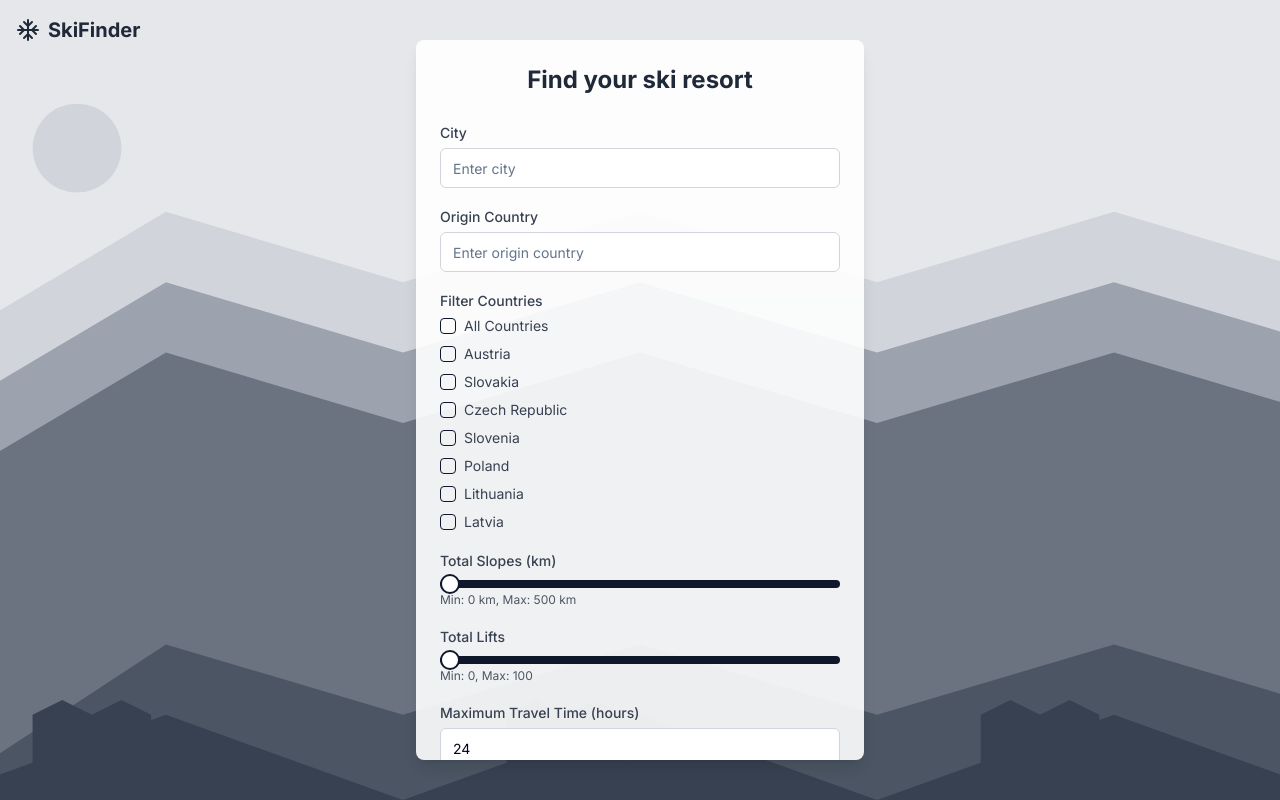
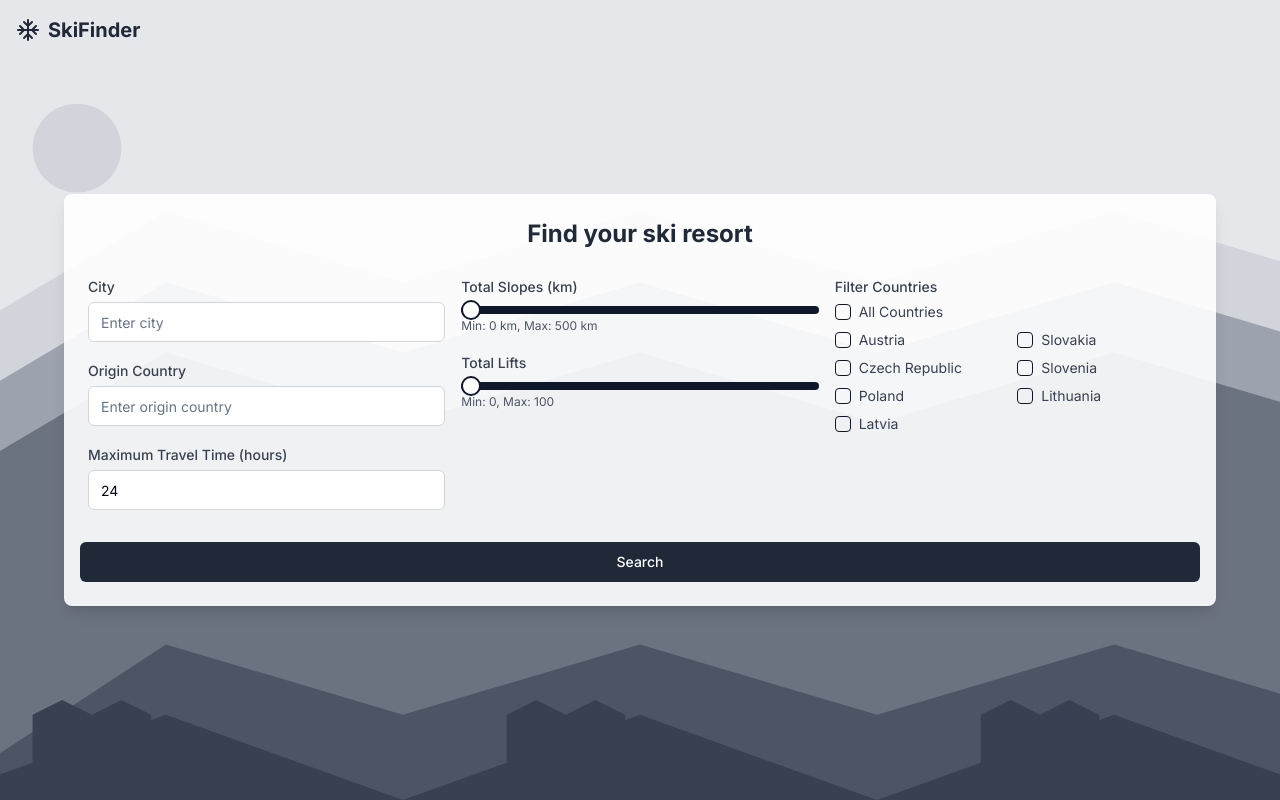
Before and after one commit to olekblok/ski-finder-frontend, a Next.js app: page / in a window 1280 px wide. Built offline with nearby package versions, Linux system fonts and the light colour scheme.

Commit message:
ADD loading bar and repair the menu

```diff
--- /dev/null
+++ b/components/loading-overlay.tsx
@@ -0,0 +1,11 @@
+export function LoadingOverlay() {
+    return (
+      <div className="fixed inset-0 bg-[url('/mountains-bg.jpg')] bg-cover bg-center flex items-center justify-center z-50">
+        <div className="absolute inset-0 bg-black bg-opacity-70"></div>
+        <div className="bg-white bg-opacity-90 p-8 rounded-lg shadow-xl text-center relative z-10">
+          <div className="w-16 h-16 border-t-4 border-blue-500 border-solid rounded-full animate-spin mx-auto mb-4"></div>
+          <p className="text-2xl font-semibold text-gray-800">Finding the best ski resorts</p>
+        </div>
+      </div>
+    )
+  }
--- a/components/ski-resort-filter.tsx
+++ b/components/ski-resort-filter.tsx
@@ -7,6 +7,7 @@ import { Button } from "@/components/ui/button"
 import { Input } from "@/components/ui/input"
 import { Label } from "@/components/ui/label"
 import { Checkbox } from "@/components/ui/checkbox"
+import { LoadingOverlay } from './loading-overlay'
 import { MountainBackground } from './mountain-background'
 import { Snowflake } from 'lucide-react'
 
@@ -18,9 +19,11 @@ export default function SkiResortFilter() {
   const [totalLifts, setTotalLifts] = useState([0, 100])
   const [maxTravelTime, setMaxTravelTime] = useState(24)
   const [selectedCountries, setSelectedCountries] = useState<string[]>([])
+  const [isLoading, setIsLoading] = useState(false)
 
   const handleSubmit = async (event: React.FormEvent<HTMLFormElement>) => {
     event.preventDefault()
+    setIsLoading(true)
     const formData = new FormData(event.currentTarget)
 
     formData.append('total_slopes_min', totalSlopes[0].toString())
@@ -28,7 +31,6 @@ export default function SkiResortFilter() {
     formData.append('total_lifts_min', totalLifts[0].toString())
     formData.append('total_lifts_max', totalLifts[1].toString())
 
-    // Append each selected country as a separate entry in formData
     formData.append('filter_countries', JSON.stringify(selectedCountries))
 
     try {
@@ -46,9 +48,10 @@ export default function SkiResortFilter() {
     } catch (error) {
       console.error('Error:', error)
       // Handle error (e.g., show error message to user)
+    } finally {
+      setIsLoading(false)
     }
   }
-
 
   const toggleCountry = (country: string, isChecked: boolean) => {
     setSelectedCountries(prev =>
@@ -61,52 +64,43 @@ export default function SkiResortFilter() {
   }
 
   return (
-    <div className="min-h-screen flex items-center justify-center p-4 relative overflow-hidden">
+    <div className="min-h-screen flex flex-col relative overflow-hidden">
       <MountainBackground />
-      <div className="absolute top-4 left-4 flex items-center space-x-2 text-gray-800">
+      <div className="absolute top-4 left-4 flex items-center space-x-2 text-gray-800 z-10">
         <Snowflake className="w-6 h-6" />
         <span className="text-xl font-bold">SkiFinder</span>
       </div>
-      <div className="bg-white bg-opacity-90 rounded-lg shadow-lg p-6 w-full max-w-md relative z-10 max-h-[90vh] overflow-y-auto">
+      <div className="flex-grow flex items-center justify-center p-4">
+        <div className="bg-white bg-opacity-90 rounded-lg shadow-lg p-6 w-full max-w-6xl relative z-10 overflow-hidden">
           <div className="text-center mb-6">
             <h1 className="text-2xl font-bold text-gray-800">Find your ski resort</h1>
           </div>
-        <form onSubmit={handleSubmit} className="space-y-4">
-          <div>
+          <form onSubmit={handleSubmit} className="flex flex-wrap -mx-2">
+            <div className="w-full md:w-1/3 px-2 mb-4">
+              <div className="mb-4">
                 <Label htmlFor="city" className="text-sm text-gray-700">City</Label>
                 <Input id="city" name="city" placeholder="Enter city" required className="bg-white border-gray-300 mt-1" />
               </div>
-
-          <div>
+              <div className="mb-4">
                 <Label htmlFor="origin_country" className="text-sm text-gray-700">Origin Country</Label>
                 <Input id="origin_country" name="origin_country" placeholder="Enter origin country" required className="bg-white border-gray-300 mt-1" />
               </div>
-
               <div>
-            <Label className="text-sm text-gray-700">Filter Countries</Label>
-            <div className="mt-1 space-y-2">
-              <div className="flex items-center">
-                <Checkbox
-                  id="all-countries"
-                  checked={selectedCountries.length === countries.length}
-                  onCheckedChange={(checked) => toggleAllCountries(checked as boolean)}
+                <Label htmlFor="max_travel_time" className="text-sm text-gray-700">Maximum Travel Time (hours)</Label>
+                <Input
+                  id="max_travel_time"
+                  name="max_travel_time"
+                  type="number"
+                  min={0}
+                  step={0.5}
+                  value={maxTravelTime}
+                  onChange={(e) => setMaxTravelTime(parseFloat(e.target.value))}
+                  className="bg-white border-gray-300 mt-1"
                 />
-                <label htmlFor="all-countries" className="ml-2 text-sm text-gray-700">All Countries</label>
-              </div>
-              {countries.map((country) => (
-                <div key={country} className="flex items-center">
-                  <Checkbox
-                    id={country}
-                    checked={selectedCountries.includes(country)}
-                    onCheckedChange={(checked) => toggleCountry(country, checked as boolean)}
-                  />
-                  <label htmlFor={country} className="ml-2 text-sm text-gray-700">{country}</label>
-                </div>
-              ))}
               </div>
             </div>
-
-          <div>
+            <div className="w-full md:w-1/3 px-2 mb-4">
+              <div className="mb-4">
                 <Label className="text-sm text-gray-700">Total Slopes (km)</Label>
                 <Slider
                   min={0}
@@ -120,7 +114,6 @@ export default function SkiResortFilter() {
                   Min: {totalSlopes[0]} km, Max: {totalSlopes[1]} km
                 </div>
               </div>
-
               <div>
                 <Label className="text-sm text-gray-700">Total Lifts</Label>
                 <Slider
@@ -135,24 +128,39 @@ export default function SkiResortFilter() {
                   Min: {totalLifts[0]}, Max: {totalLifts[1]}
                 </div>
               </div>
-
-          <div>
-            <Label htmlFor="max_travel_time" className="text-sm text-gray-700">Maximum Travel Time (hours)</Label>
-            <Input
-              id="max_travel_time"
-              name="max_travel_time"
-              type="number"
-              min={0}
-              step={0.5}
-              value={maxTravelTime}
-              onChange={(e) => setMaxTravelTime(parseFloat(e.target.value))}
-              className="bg-white border-gray-300 mt-1"
+            </div>
+            <div className="w-full md:w-1/3 px-2 mb-4">
+              <Label className="text-sm text-gray-700">Filter Countries</Label>
+              <div className="mt-1 space-y-2 max-h-48 overflow-y-auto">
+                <div className="flex items-center">
+                  <Checkbox
+                    id="all-countries"
+                    checked={selectedCountries.length === countries.length}
+                    onCheckedChange={(checked) => toggleAllCountries(checked as boolean)}
                   />
+                  <label htmlFor="all-countries" className="ml-2 text-sm text-gray-700">All Countries</label>
                 </div>
-
-          <Button type="submit" className="w-full bg-gray-800 hover:bg-gray-700 text-white mt-4">Search</Button>
+                <div className="grid grid-cols-2 gap-2">
+                  {countries.map((country) => (
+                    <div key={country} className="flex items-center">
+                      <Checkbox
+                        id={country}
+                        checked={selectedCountries.includes(country)}
+                        onCheckedChange={(checked) => toggleCountry(country, checked as boolean)}
+                      />
+                      <label htmlFor={country} className="ml-2 text-sm text-gray-700">{country}</label>
+                    </div>
+                  ))}
+                </div>
+              </div>
+            </div>
+            <Button type="submit" className="w-full bg-gray-800 hover:bg-gray-700 text-white mt-4" disabled={isLoading}>
+              {isLoading ? 'Searching...' : 'Search'}
+            </Button>
           </form>
         </div>
       </div>
+      {isLoading && <LoadingOverlay />}
+    </div>
   )
 }
```
Lines whose indentation alone changed are shown as unchanged.
